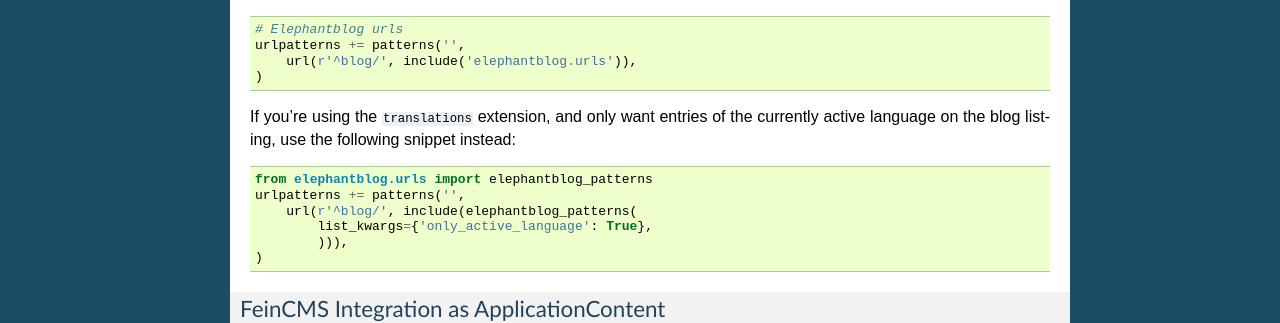
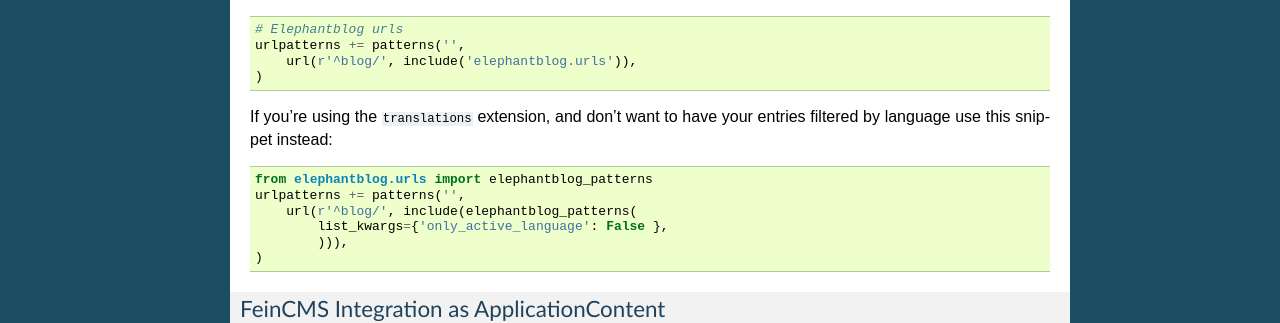
Before and after one commit to feincms/feincms-elephantblog, a Sphinx documentation site: the page built from docs/installation.rst, in a window 1280 px wide. Shown: the part 947-1270 px from the top of the page. Built offline with Sphinx 7.4.7, drawn with Linux system fonts in a browser that asks for light colours.

Commit message:
add test for all languages override

```diff
--- a/docs/installation.rst
+++ b/docs/installation.rst
@@ -68,14 +68,13 @@
         url(r'^blog/', include('elephantblog.urls')),
     )
 
-If you're using the ``translations`` extension, and only want entries of
-the currently active language on the blog listing, use the following
-snippet instead::
+If you're using the ``translations`` extension, and don't want to have your
+entries filtered by language use this snippet instead::
 
     from elephantblog.urls import elephantblog_patterns
     urlpatterns += patterns('',
         url(r'^blog/', include(elephantblog_patterns(
-            list_kwargs={'only_active_language': True},
+            list_kwargs={'only_active_language': False },
             ))),
     )
 
```
Also changed, not shown: 2 other files.
